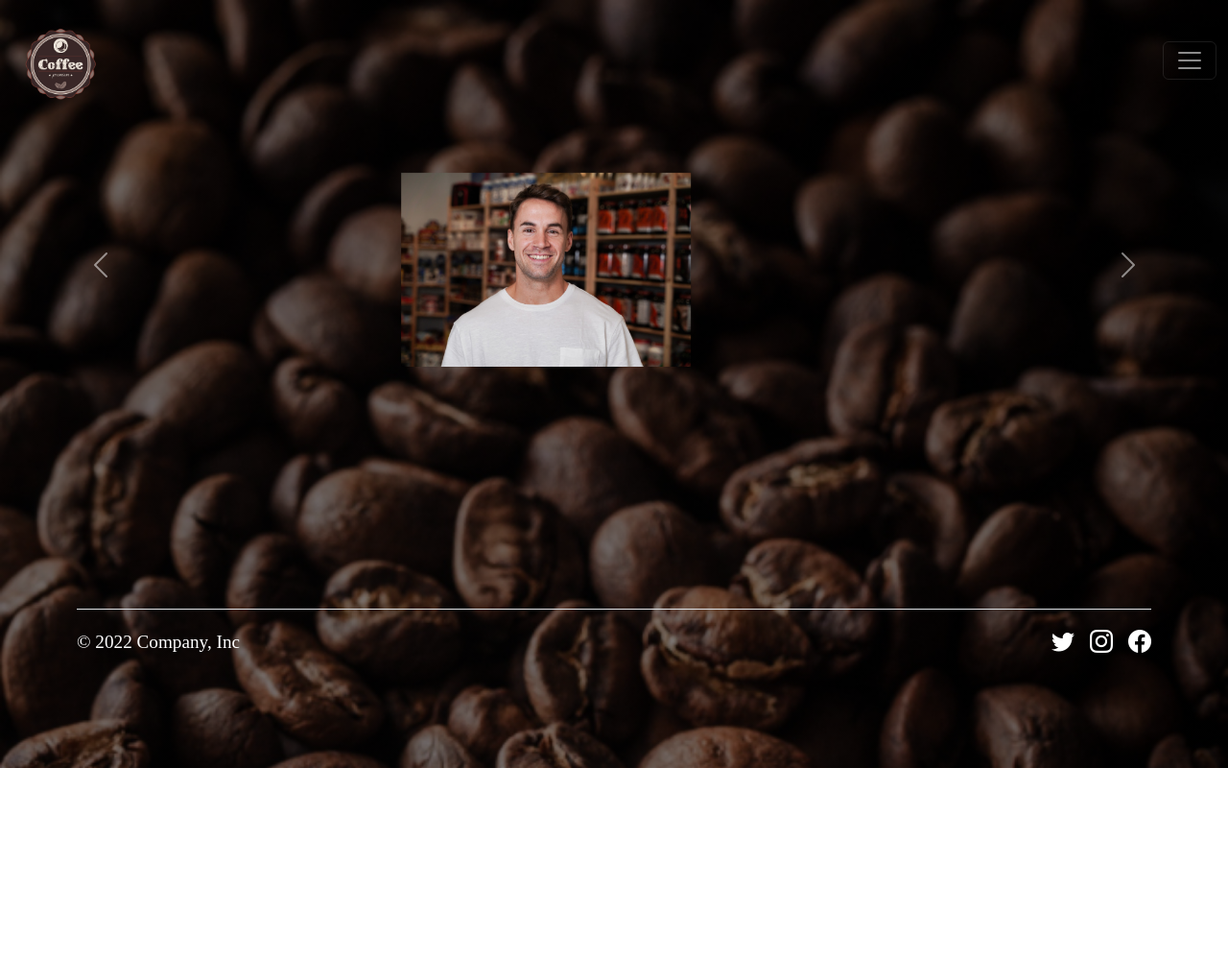
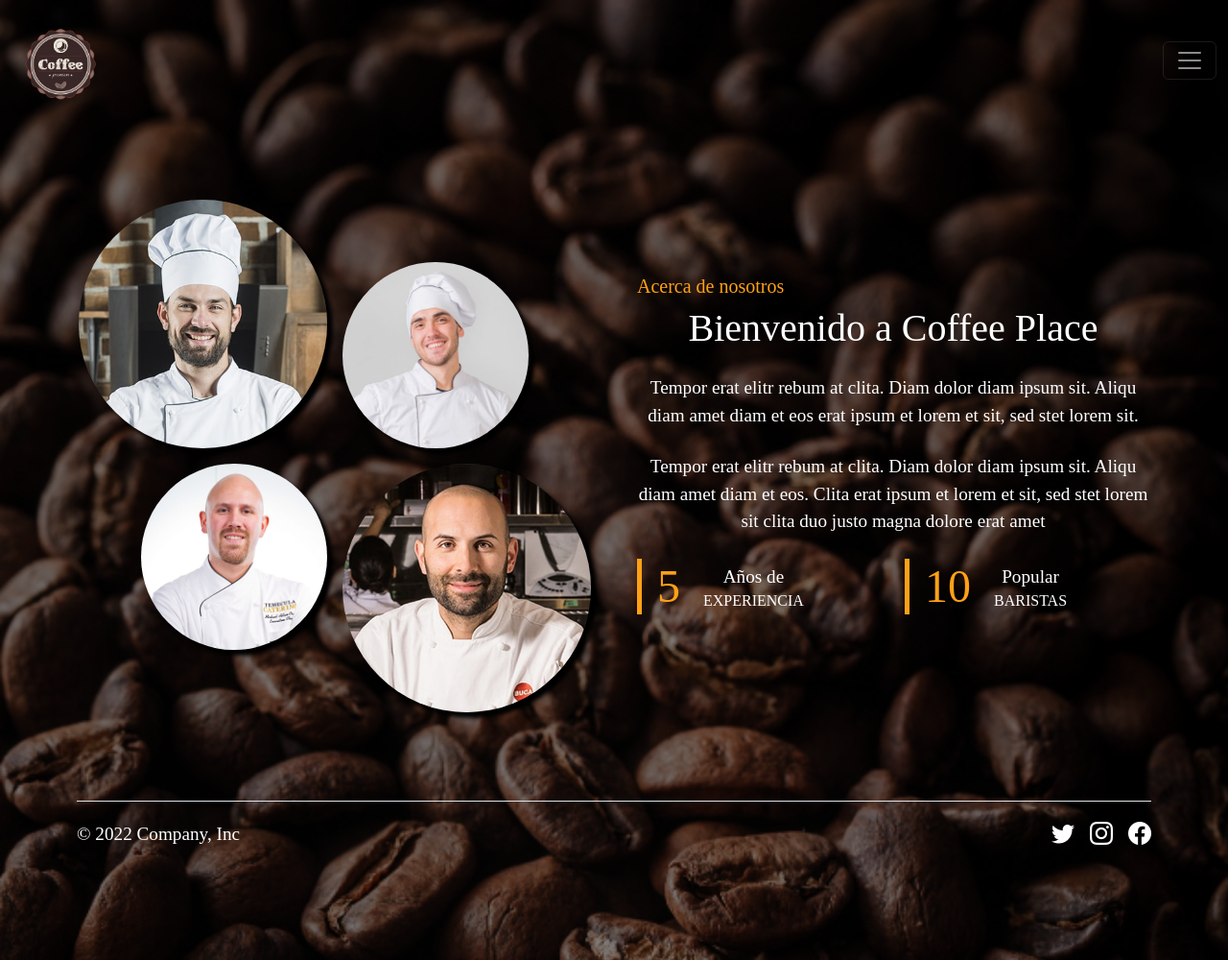
Before and after one commit to AlejandroDiSanto/Proyecto-tienda-cafe, a plain HTML site: page html/quienessomos.html in a window 1280 px wide. Shown: the whole page at 96% size. Before the commit the page ends 800 px from the top, so only its background shows below. Drawn offline with nearby package versions, Linux system fonts and the light colour scheme; a web font is replaced by a local one.

Commit message:
agregando sass

```diff
--- a/css/partials/_productosStyle.scss
+++ b/css/partials/_productosStyle.scss
@@ -36,4 +36,5 @@
     list-style-type: none;
     text-decoration: none;
     padding-left: 5px;
+
 }
--- a/css/partials/_quienessomosStyle.scss
+++ b/css/partials/_quienessomosStyle.scss
@@ -1,21 +1,14 @@
-.carta {
-    display: flex;
-    flex-direction: column;
-    align-items: center;
+.text-primary {
+    color: #FEA116 !important;
 }
-.producto__foto {
-    width: 30%;
+.titulo-2 {
+    color: #fff;
 }
-
-.producto{
-    padding-top: 10px;
+.texto-1 {
+    color: #fff;
 }
-.producto__info{
-    width: 50%;
+.border-start {
+    border-left: {
+        color: #FEA116 !important;
+    };
 }
-.foto-main img {
-    width: 80%;
-    height: 80%;
-    object-fit: cover;
-    margin-top: 10px;
-}
--- a/html/quienessomos.html
+++ b/html/quienessomos.html
@@ -53,58 +53,61 @@
                   <a class="nav-link" href="./contacto.html">Contacto</a>
                 </li>
               </ul>
-
             </div>
           </div>
         </div>
       </nav>
     </header>
 
-    <section class="main producto">
-
-      <div id="carouselExampleControls" class="carousel slide" data-bs-ride="carousel">
-        <div class="carousel-inner">
-          <div class="carousel-item active">
-            <div class="carta">
-              <div class="producto__foto">
-                  <div class="foto-main">
-                    <img src="../images/team1.jpg" alt="Bolsa de cafe">
+    <div class="container-xxl py-5">
+      <div class="container">
+          <div class="row g-5 align-items-center">
+              <div class="col-lg-6">
+                  <div class="row g-3">
+                      <div class="col-6 text-start">
+                          <img class="img-fluid rounded-circle overflow-hidden w-100 wow zoomIn" data-wow-delay="0.1s" src="../images/team-3.jpg">
+                      </div>
+                      <div class="col-6 text-start">
+                          <img class="img-fluid rounded-circle overflow-hidden w-75 wow zoomIn" data-wow-delay="0.3s" src="../images/team-1.jpg" style="margin-top: 25%;">
+                      </div>
+                      <div class="col-6 text-end">
+                          <img class="img-fluid rounded-circle overflow-hidden w-75 wow zoomIn" data-wow-delay="0.5s" src="../images/team-5.jpg">
+                      </div>
+                      <div class="col-6 text-end">
+                          <img class="img-fluid rounded-circle overflow-hidden w-100 wow zoomIn" data-wow-delay="0.7s" src="../images/team-4.jpg">
+                      </div>
                   </div>
               </div>
-
-            </div>
-          </div>
-          <div class="carousel-item">
-            <div class="carta">
-              <div class="producto__foto">
-                  <div class="foto-main">
-                    <img src="../images/team2.jpg" alt="Bolsa de cafe">
+              <div class="col-lg-6">
+                  <h5 class="section-title ff-secondary text-start text-primary fw-normal">Acerca de nosotros</h5>
+                  <h1 class="mb-4 titulo-2">Bienvenido a Coffee Place</h1>
+                  <p class="mb-4 texto-1">Tempor erat elitr rebum at clita. Diam dolor diam ipsum sit. Aliqu diam amet diam et eos erat ipsum et lorem et sit, sed stet lorem sit.</p>
+                  <p class="mb-4 texto-1">Tempor erat elitr rebum at clita. Diam dolor diam ipsum sit. Aliqu diam amet diam et eos. Clita erat ipsum et lorem et sit, sed stet lorem sit clita duo justo magna dolore erat amet</p>
+                  <div class="row g-4 mb-4">
+                      <div class="col-sm-6">
+                          <div class="d-flex align-items-center border-start border-5 border-primary px-3">
+                              <h1 class="flex-shrink-0 display-5 text-primary mb-0" data-toggle="counter-up">5</h1>
+                              <div class="ps-4 texto-1">
+                                  <p class="mb-0">Años de</p>
+                                  <h6 class="text-uppercase mb-0">Experiencia</h6>
+                              </div>
+                          </div>
+                      </div>
+                      <div class="col-sm-6">
+                          <div class="d-flex align-items-center border-start border-5 border-primary px-3">
+                              <h1 class="flex-shrink-0 display-5 text-primary mb-0" data-toggle="counter-up">10</h1>
+                              <div class="ps-4 texto-1">
+                                  <p class="mb-0">Popular</p>
+                                  <h6 class="text-uppercase mb-0">Baristas</h6>
+                              </div>
+                          </div>
+                      </div>
                   </div>
               </div>
+          </div>
+      </div>
+  </div>
 
-            </div>
-          </div>
-          <div class="carousel-item">
-            <div class="carta">
-              <div class="producto__foto">
-                  <div class="foto-main">
-                    <img src="../images/team3.jpg" alt="Bolsa de cafe">
-                  </div>
-              </div>
-
-            </div>
-          </div>
-        </div>
-        <button class="carousel-control-prev" type="button" data-bs-target="#carouselExampleControls" data-bs-slide="prev">
-          <span class="carousel-control-prev-icon" aria-hidden="true"></span>
-          <span class="visually-hidden">Previous</span>
-        </button>
-        <button class="carousel-control-next" type="button" data-bs-target="#carouselExampleControls" data-bs-slide="next">
-          <span class="carousel-control-next-icon" aria-hidden="true"></span>
-          <span class="visually-hidden">Next</span>
-        </button>
-      </div>
-    </section>
 
     <div class="container">
       <footer class="d-flex flex-wrap justify-content-between align-items-center py-3 my-4 border-top">
```
Also changed, not shown: html/productos.html (+1 -98 lines), css/styles.css, images/team-1.jpg (added), images/team-3.jpg (added), images/team-4.jpg (added), images/team-5.jpg (added), images/team1.jpg (deleted), images/team2.jpg (deleted), images/team3.jpg (deleted), 1 other file.
